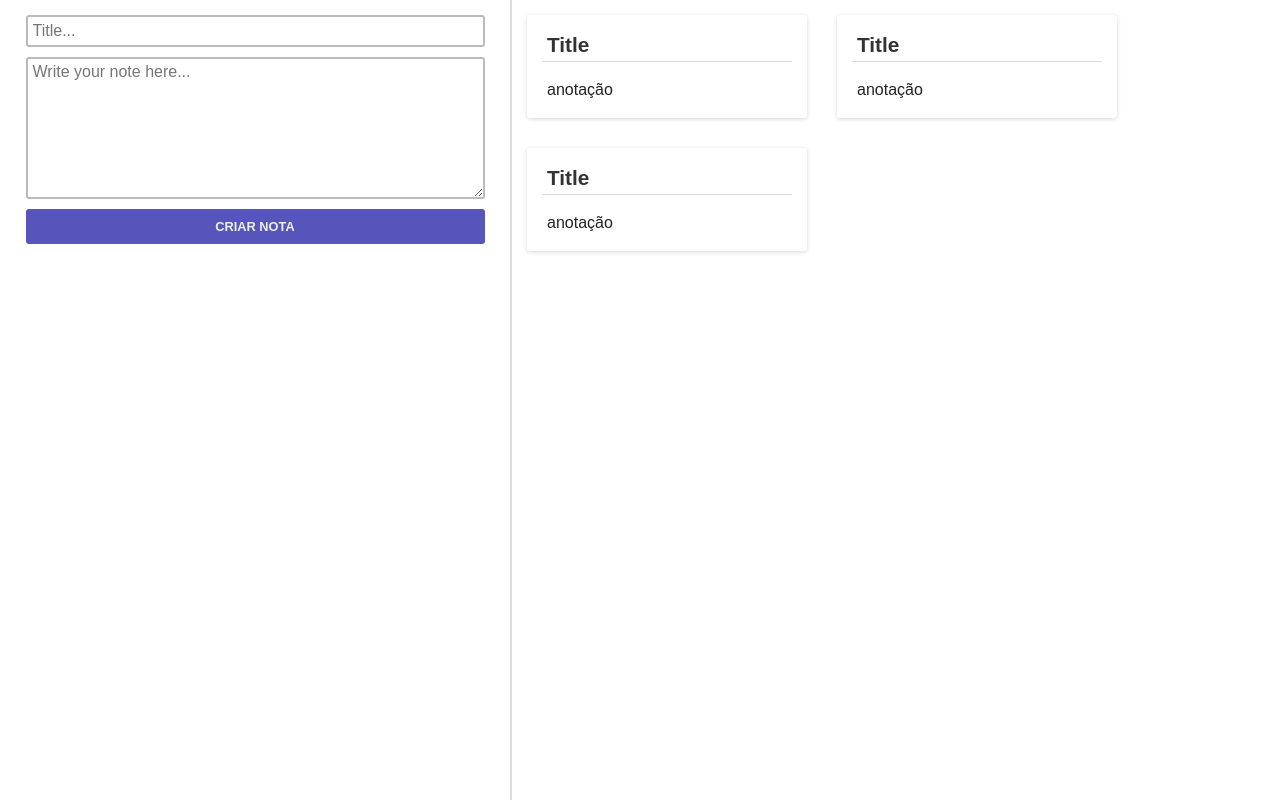
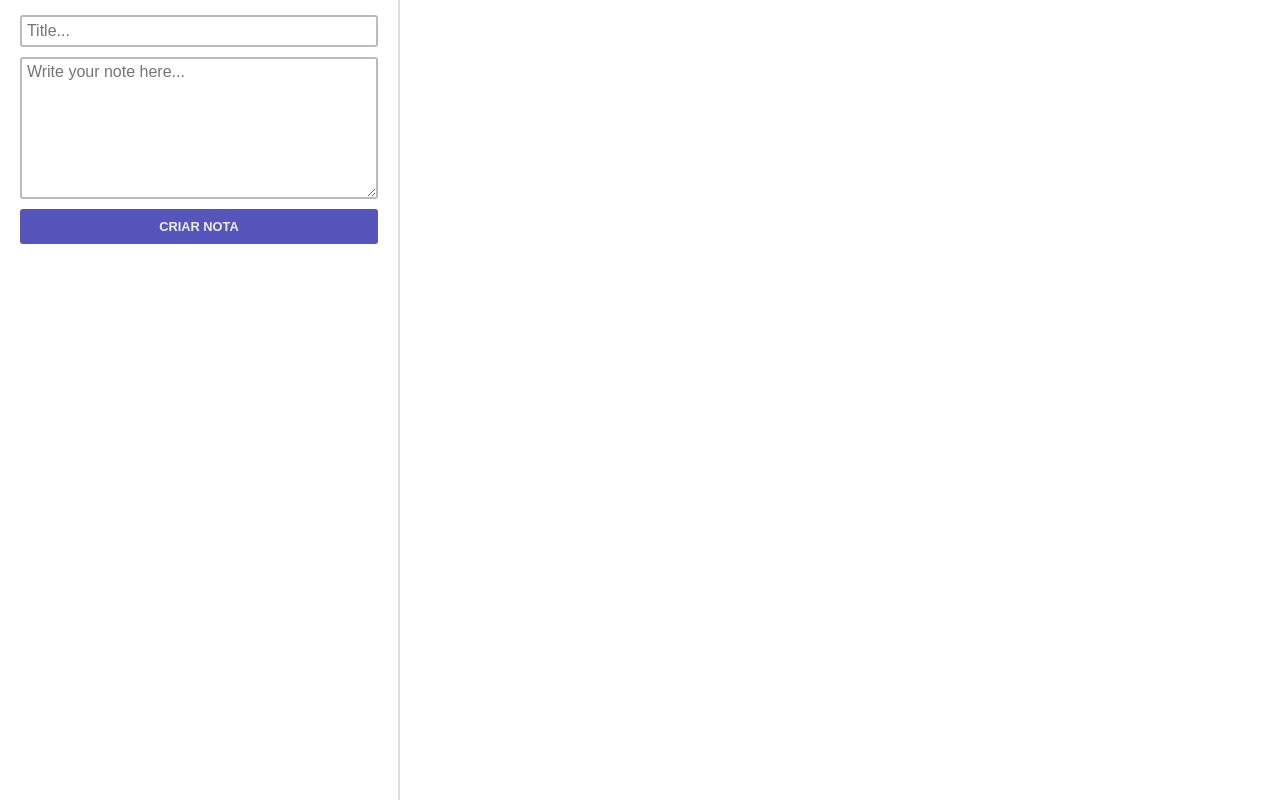
Before and after one commit to oWillianLira/react-notes, a React (Create React App) app: page / in a window 1280 px wide. Built offline with nearby package versions, Linux system fonts and the light colour scheme.

Commit message:
using the constructor for props and state

```diff
--- a/src/App.js
+++ b/src/App.js
@@ -4,23 +4,52 @@ import NotesList from './components/NotesList';
 import styled from 'styled-components';
 
 export default class App extends Component {
+  constructor() {
+    super();
+    this.state = {
+      notes: [],
+    };
+  }
+
+  createNote(title, text) {
+    const newNote = { title, text };
+    const newNotesList = [...this.state.notes, newNote];
+    const newState = {
+      notes: newNotesList,
+    };
+    this.setState(newState);
+  }
+
   render() {
     const App = styled.main`
       display: grid;
-      grid-template-columns: 2fr 3fr;
+      grid-template-columns: 400px 1fr;
       min-height: 100vh;
       .form {
         border-right: solid 2px #ddd;
+      }
+      @media screen and (max-width: 991px) {
+        grid-template-columns: 1fr;
+        grid-template-rows: 300px 1fr;
+        .form {
+          border-right: none;
+          max-width: 450px;
+          width: 100%;
+          margin: 0 auto;
+        }
+        .listing {
+          border-top: solid 2px #ddd;
+        }
       }
     `;
 
     return (
       <App>
         <div className="form">
-          <NotesForm />
+          <NotesForm createNote={this.createNote.bind(this)} />
         </div>
         <div className="listing">
-          <NotesList></NotesList>
+          <NotesList notes={this.state.notes} />
         </div>
       </App>
     );
--- a/src/components/NoteCard.jsx
+++ b/src/components/NoteCard.jsx
@@ -21,10 +21,10 @@ export default class NoteCard extends Component {
     return (
       <CardNote>
         <CardHeader>
-          <h3>Title</h3>
+          <h3>{this.props.title}</h3>
         </CardHeader>
         <CardBody>
-          <p>anotação</p>
+          <p>{this.props.text}</p>
         </CardBody>
       </CardNote>
     );
--- a/src/components/NotesForm.jsx
+++ b/src/components/NotesForm.jsx
@@ -2,6 +2,29 @@ import React, { Component } from 'react';
 import styled from 'styled-components';
 
 export default class NotesForm extends Component {
+  constructor(props) {
+    super(props);
+    this.title = '';
+    this.note = '';
+  }
+
+  // Functions
+  _handleTitle(e) {
+    this.title = e.target.value;
+    e.stopPropagation();
+  }
+
+  _handleNote(e) {
+    this.note = e.target.value;
+    e.stopPropagation();
+  }
+
+  _createNote(e) {
+    e.preventDefault();
+    e.stopPropagation();
+    this.props.createNote(this.title, this.note);
+  }
+
   render() {
     const Form = styled.form`
       display: flex;
@@ -14,6 +37,7 @@ export default class NotesForm extends Component {
         border: solid #bbb 2px;
         border-radius: 3px;
         padding: 5px;
+        max-height: 170px;
         font-size: 1rem;
         transition: border ease-in 100ms;
         &:focus {
@@ -38,9 +62,14 @@ export default class NotesForm extends Component {
     `;
 
     return (
-      <Form action="">
-        <input type="text" placeholder="Title..." />
-        <textarea placeholder="Write your note here..." rows={8}></textarea>
+      <Form onSubmit={this._createNote.bind(this)}>
+        <input required type="text" placeholder="Title..." onChange={this._handleTitle.bind(this)} />
+        <textarea
+          required
+          placeholder="Write your note here..."
+          rows={8}
+          onChange={this._handleNote.bind(this)}
+        ></textarea>
         <button type="submit">Criar nota</button>
       </Form>
     );
--- a/src/components/NotesList.jsx
+++ b/src/components/NotesList.jsx
@@ -10,7 +10,7 @@ export default class NotesList extends Component {
       flex-wrap: wrap;
       li {
         width: 100%;
-        max-width: 250px;
+        max-width: 225px;
         margin: 15px;
         padding: 15px;
         border-radius: 3px;
@@ -20,10 +20,10 @@ export default class NotesList extends Component {
 
     return (
       <List>
-        {Array.of('Work', 'Studies', 'Work').map((categ, index) => {
+        {this.props.notes.map((note, index) => {
           return (
             <li key={index}>
-              <NoteCard />
+              <NoteCard title={note.title} text={note.text} />
             </li>
           );
         })}
```
